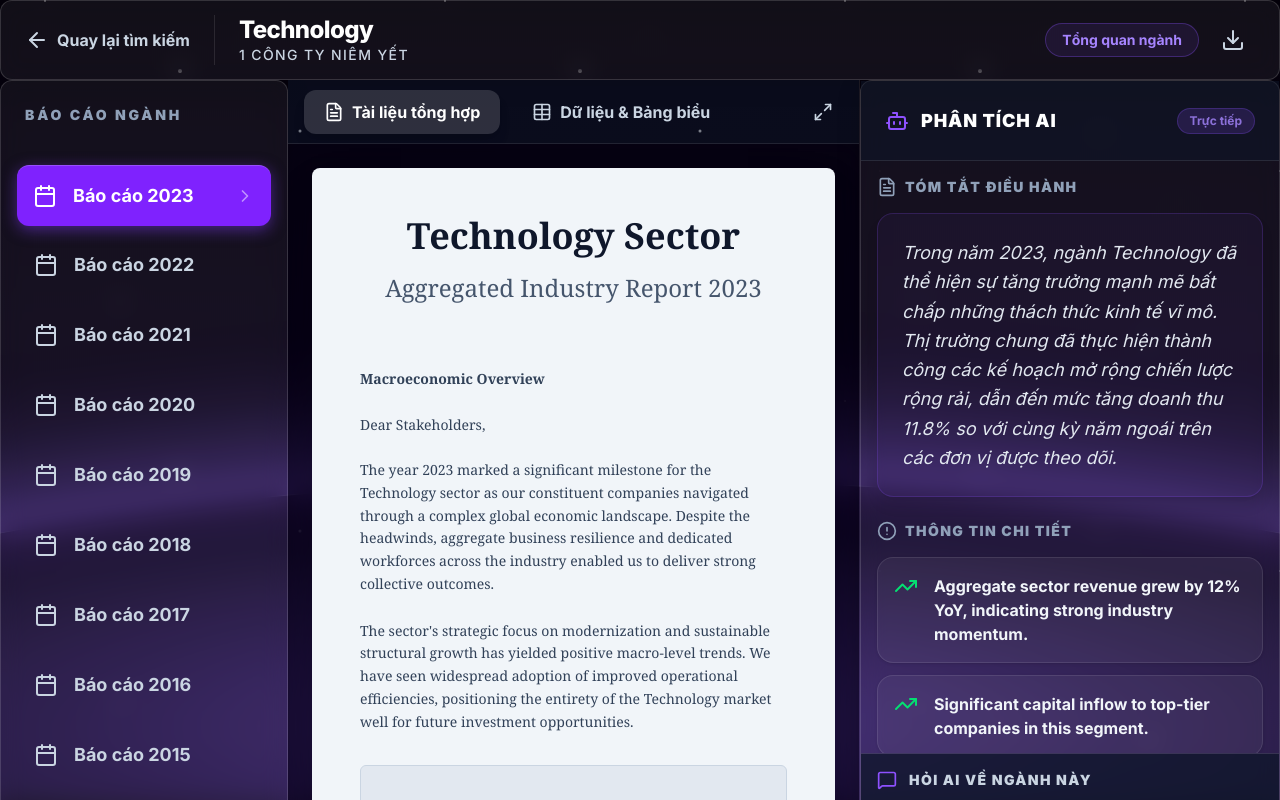
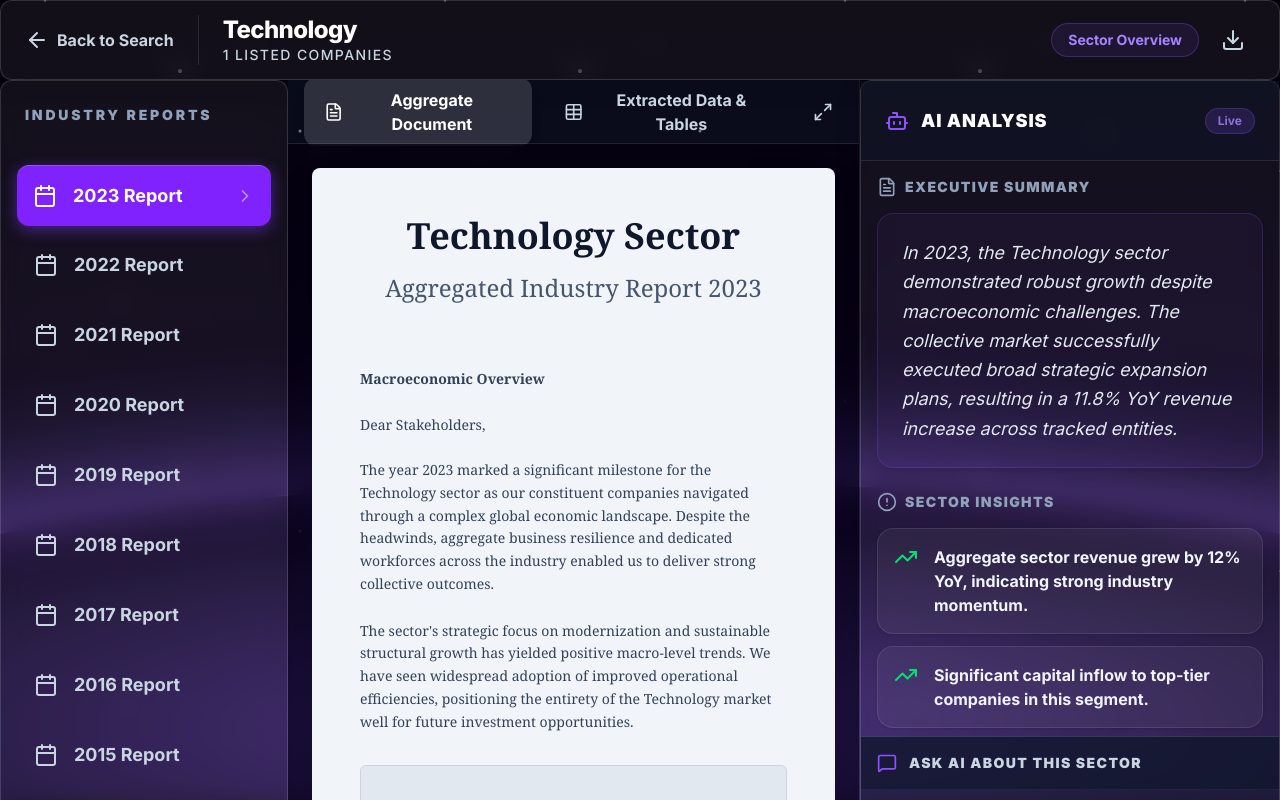
Before and after one commit to lvhaa1410/KB-BCTN, a Next.js app: page /sector/1 in a window 1280 px wide. Shown: the top 800 px of the page. Built offline with nearby package versions, Linux system fonts and the light colour scheme.

Commit message:
Update UI colors to matching brand tokens and translate to English

```diff
--- a/app/company/[ticker]/page.tsx
+++ b/app/company/[ticker]/page.tsx
@@ -82,7 +82,7 @@ export default function CompanyPage({ params }: { params: Promise<{ ticker: stri
       <header className="h-20 border-b border-white/10 glass-panel rounded-none flex items-center px-6 shrink-0 z-20 sticky top-0">
         <Link href="/" className="flex items-center gap-2 text-slate-300 hover:text-white transition-colors mr-6">
           <ArrowLeft className="w-6 h-6" />
-          <span className="text-base font-bold">Quay lại tìm kiếm</span>
+          <span className="text-base font-bold">Back to Search</span>
         </Link>
 
         <div className="flex items-center gap-4 border-l border-white/10 pl-6">
@@ -108,7 +108,7 @@ export default function CompanyPage({ params }: { params: Promise<{ ticker: stri
         {/* Left Panel: Years Navigation (Narrow) */}
         <aside className="w-24 lg:w-72 border-r border-white/10 glass-panel rounded-none flex flex-col shrink-0 overflow-y-auto custom-scrollbar">
           <div className="p-6 hidden lg:block">
-            <h2 className="text-sm font-black text-slate-400 uppercase tracking-[0.2em] mb-4">Báo cáo thường niên</h2>
+            <h2 className="text-sm font-black text-slate-400 uppercase tracking-[0.2em] mb-4">Annual Reports</h2>
           </div>
           <div className="flex flex-col gap-2 p-2 lg:p-4 pt-4 lg:pt-0">
             {years.map(year => (
@@ -122,7 +122,7 @@ export default function CompanyPage({ params }: { params: Promise<{ ticker: stri
                 }`}
               >
                 <Calendar className="w-6 h-6 shrink-0" />
-                <span className="font-bold text-lg hidden lg:block">Báo cáo {year}</span>
+                <span className="font-bold text-lg hidden lg:block">{year} Report</span>
                 {selectedYear === year && <ChevronRight className="w-5 h-5 ml-auto hidden lg:block text-white/50" />}
               </button>
             ))}
@@ -140,7 +140,7 @@ export default function CompanyPage({ params }: { params: Promise<{ ticker: stri
               }`}
             >
               <FileText className="w-5 h-5" />
-              Tài liệu gốc
+              Original Document
             </button>
             <button
               onClick={() => setActiveTab('tables')}
@@ -149,7 +149,7 @@ export default function CompanyPage({ params }: { params: Promise<{ ticker: stri
               }`}
             >
               <TableIcon className="w-5 h-5" />
-              Dữ liệu & Bảng biểu
+              Extracted Data & Tables
             </button>
             <div className="ml-auto">
               <button className="p-2.5 text-slate-300 hover:text-white hover:bg-white/5 rounded-xl transition-colors">
@@ -208,23 +208,23 @@ export default function CompanyPage({ params }: { params: Promise<{ ticker: stri
                   <div className="glass-panel p-8 border-violet-500/20 bg-violet-500/5 shadow-[0_8px_32px_rgba(0,0,0,0.3)]">
                     <h3 className="text-xl font-black text-violet-400 mb-6 flex items-center gap-3">
                       <Sparkles className="w-6 h-6" />
-                      Thuộc tính then chốt
+                      Key Attributes
                     </h3>
                     <div className="grid grid-cols-2 md:grid-cols-4 gap-6">
                       <div className="bg-slate-900/60 p-5 rounded-2xl border border-white/10">
-                        <div className="text-slate-400 text-sm font-bold uppercase tracking-wider mb-2">Tổng doanh thu</div>
+                        <div className="text-slate-400 text-sm font-bold uppercase tracking-wider mb-2">Total Revenue</div>
                         <div className="text-2xl font-black text-white">120.5T VND</div>
                       </div>
                       <div className="bg-slate-900/60 p-5 rounded-2xl border border-white/10">
-                        <div className="text-slate-400 text-sm font-bold uppercase tracking-wider mb-2">Lợi nhuận ròng</div>
+                        <div className="text-slate-400 text-sm font-bold uppercase tracking-wider mb-2">Net Profit</div>
                         <div className="text-2xl font-black text-green-400">16.2T VND</div>
                       </div>
                       <div className="bg-slate-900/60 p-5 rounded-2xl border border-white/10">
-                        <div className="text-slate-400 text-sm font-bold uppercase tracking-wider mb-2">Số chi nhánh</div>
+                        <div className="text-slate-400 text-sm font-bold uppercase tracking-wider mb-2">Branches/Stores</div>
                         <div className="text-2xl font-black text-white">3,450</div>
                       </div>
                       <div className="bg-slate-900/60 p-5 rounded-2xl border border-white/10">
-                        <div className="text-slate-400 text-sm font-bold uppercase tracking-wider mb-2">Tổng nhân sự</div>
+                        <div className="text-slate-400 text-sm font-bold uppercase tracking-wider mb-2">Total Employees</div>
                         <div className="text-2xl font-black text-white">45,000</div>
                       </div>
                     </div>
@@ -270,8 +270,8 @@ export default function CompanyPage({ params }: { params: Promise<{ ticker: stri
         <aside className="w-[420px] glass-panel rounded-none flex flex-col shrink-0 border-l-0">
           <div className="h-20 border-b border-white/10 flex items-center px-6 gap-3 shrink-0 bg-slate-900/50">
             <Bot className="w-6 h-6 text-violet-500" />
-            <h2 className="text-lg font-black text-white uppercase tracking-wider">Phân tích AI</h2>
-            <span className="ml-auto text-xs font-bold px-3 py-1 rounded-full bg-violet-500/20 text-violet-400 border border-violet-500/30 animate-pulse">Trực tiếp</span>
+            <h2 className="text-lg font-black text-white uppercase tracking-wider">AI Analysis</h2>
+            <span className="ml-auto text-xs font-bold px-3 py-1 rounded-full bg-violet-500/20 text-violet-400 border border-violet-500/30 animate-pulse">Live</span>
           </div>
 
           <div className="flex-1 overflow-y-auto custom-scrollbar p-4 space-y-6">
@@ -279,17 +279,17 @@ export default function CompanyPage({ params }: { params: Promise<{ ticker: stri
             {/* Executive Summary */}
             <section>
               <h3 className="text-sm font-black text-slate-400 uppercase tracking-widest mb-4 flex items-center gap-2">
-                <FileText className="w-5 h-5" /> Tóm tắt điều hành
+                <FileText className="w-5 h-5" /> Executive Summary
               </h3>
               <div className="text-lg text-slate-200 leading-relaxed bg-violet-500/5 p-6 rounded-2xl border border-violet-500/20 shadow-lg italic">
-                Trong năm {selectedYear}, {company.ticker} đã thể hiện sự tăng trưởng mạnh mẽ bất chấp những thách thức kinh tế vĩ mô. Công ty đã thực hiện thành công kế hoạch mở rộng chiến lược của mình, dẫn đến mức tăng doanh thu 15% so với cùng kỳ năm ngoái.
+                In {selectedYear}, {company.ticker} demonstrated robust growth despite macroeconomic challenges. The company successfully executed its strategic expansion plan, resulting in a 15% YoY revenue increase.
               </div>
             </section>
 
             {/* Highlights & Lowlights */}
             <section>
               <h3 className="text-sm font-black text-slate-400 uppercase tracking-widest mb-4 flex items-center gap-2">
-                <AlertCircle className="w-5 h-5" /> Thông tin chi tiết
+                <AlertCircle className="w-5 h-5" /> Key Insights
               </h3>
               <div className="space-y-3">
                 {mockHighlights.map((highlight, idx) => (
@@ -313,7 +313,7 @@ export default function CompanyPage({ params }: { params: Promise<{ ticker: stri
           <div className="h-[45%] border-t border-white/10 flex flex-col bg-slate-900/40">
             <div className="p-4 border-b border-white/5 bg-slate-900/60 flex items-center gap-3">
               <MessageSquare className="w-5 h-5 text-violet-500" />
-              <h3 className="text-sm font-black text-slate-300 uppercase tracking-widest">Hỏi AI về báo cáo này</h3>
+              <h3 className="text-sm font-black text-slate-300 uppercase tracking-widest">Ask AI about this report</h3>
             </div>
 
             <div className="flex-1 overflow-y-auto custom-scrollbar p-6 space-y-5">
@@ -336,7 +336,7 @@ export default function CompanyPage({ params }: { params: Promise<{ ticker: stri
                   type="text"
                   value={chatInput}
                   onChange={(e) => setChatInput(e.target.value)}
-                  placeholder="Hỏi AI phân tích chi tiết..."
+                  placeholder="Ask AI for detailed analysis..."
                   className="w-full bg-slate-900 border-2 border-slate-700 rounded-2xl py-4 pl-6 pr-14 text-base text-white placeholder:text-slate-500 focus:outline-none focus:border-violet-500 transition-all shadow-inner"
                 />
                 <button
--- a/app/globals.css
+++ b/app/globals.css
@@ -29,7 +29,7 @@
   }
 
   .text-gradient {
-    @apply bg-clip-text text-transparent bg-gradient-to-r from-violet-400 to-indigo-300;
+    @apply bg-clip-text text-transparent bg-gradient-to-r from-blue-400 to-teal-300;
   }
 }
 
--- a/app/page.tsx
+++ b/app/page.tsx
@@ -134,15 +134,15 @@ export default function Home() {
                   className="absolute top-full left-0 right-0 mt-4 glass-panel p-6 z-50 flex flex-wrap gap-3 shadow-2xl"
                 >
                   <div className="w-full text-sm font-bold text-slate-300 mb-3 uppercase tracking-wider flex items-center gap-2">
-                    <Building2 className="w-5 h-5 text-blue-400" /> Suggested Companies
+                    <Building2 className="w-5 h-5 text-violet-500" /> Suggested Companies
                   </div>
                   {mockCompanies.slice(0, 6).map(company => (
                     <button
                       key={company.id}
                       onClick={() => setSearchQuery(company.ticker)}
-                      className="px-5 py-2.5 rounded-full bg-slate-800/80 border border-slate-600 hover:bg-slate-700 hover:border-blue-500/50 hover:shadow-[0_0_10px_rgba(59,130,246,0.3)] hover:text-white text-base text-slate-200 font-medium transition-all duration-200 flex items-center gap-2"
+                      className="px-5 py-2.5 rounded-full bg-slate-800/80 border border-slate-600 hover:bg-slate-700 hover:border-violet-500/50 hover:shadow-[0_0_10px_rgba(124,58,237,0.4)] hover:text-white text-base text-slate-200 font-medium transition-all duration-200 flex items-center gap-2"
                     >
-                      <span className="w-2 h-2 rounded-full bg-blue-500"></span>
+                      <span className="w-2 h-2 rounded-full bg-violet-500"></span>
                       <span className="font-bold text-white">{company.ticker}</span>
                       <span className="text-slate-400 text-sm">| {company.sector}</span>
                     </button>
@@ -198,11 +198,11 @@ export default function Home() {
                   <div className="flex justify-between items-start mb-4">
                     <div className="flex items-center gap-3">
                       <div>
-                        <h3 className="text-2xl font-extrabold text-white group-hover:text-blue-400 transition-colors">{company.ticker}</h3>
+                        <h3 className="text-2xl font-extrabold text-white group-hover:text-violet-400 transition-colors">{company.ticker}</h3>
                         <span className="text-sm font-mono text-slate-300 bg-slate-800 px-2.5 py-1 rounded-md">{company.exchange}</span>
                       </div>
                     </div>
-                    <ChevronRight className="w-6 h-6 text-slate-400 group-hover:text-blue-400 transition-colors transform group-hover:translate-x-1" />
+                    <ChevronRight className="w-6 h-6 text-slate-400 group-hover:text-violet-400 transition-colors transform group-hover:translate-x-1" />
                   </div>
 
                   <p className="text-slate-200 text-base leading-relaxed mb-6 flex-grow line-clamp-2">
--- a/app/sector/[slug]/page.tsx
+++ b/app/sector/[slug]/page.tsx
@@ -84,19 +84,19 @@ export default function SectorPage({ params }: { params: Promise<{ slug: string
       <header className="h-20 border-b border-white/10 glass-panel rounded-none flex items-center px-6 shrink-0 z-20 sticky top-0">
         <Link href="/" className="flex items-center gap-2 text-slate-300 hover:text-white transition-colors mr-6">
           <ArrowLeft className="w-6 h-6" />
-          <span className="text-base font-bold">Quay lại tìm kiếm</span>
+          <span className="text-base font-bold">Back to Search</span>
         </Link>
 
         <div className="flex items-center gap-4 border-l border-white/10 pl-6">
           <div>
             <h1 className="text-2xl font-extrabold text-white leading-tight tracking-tight">{sectorStr}</h1>
-            <p className="text-sm font-medium text-slate-300 uppercase tracking-widest">{sectorCompanies.length} Công ty niêm yết</p>
+            <p className="text-sm font-medium text-slate-300 uppercase tracking-widest">{sectorCompanies.length} Listed Companies</p>
           </div>
         </div>
 
         <div className="ml-auto flex items-center gap-3">
           <span className="text-sm font-bold px-4 py-1.5 rounded-full bg-violet-500/10 text-violet-400 border border-violet-500/30">
-            Tổng quan ngành
+            Sector Overview
           </span>
           <button className="p-2.5 text-slate-300 hover:text-white hover:bg-white/5 rounded-xl transition-colors">
             <Download className="w-6 h-6" />
@@ -110,7 +110,7 @@ export default function SectorPage({ params }: { params: Promise<{ slug: string
         {/* Left Panel: Years Navigation (Narrow) */}
         <aside className="w-24 lg:w-72 border-r border-white/10 glass-panel rounded-none flex flex-col shrink-0 overflow-y-auto custom-scrollbar">
           <div className="p-6 hidden lg:block">
-            <h2 className="text-sm font-black text-slate-400 uppercase tracking-[0.2em] mb-4">Báo cáo ngành</h2>
+            <h2 className="text-sm font-black text-slate-400 uppercase tracking-[0.2em] mb-4">Industry Reports</h2>
           </div>
           <div className="flex flex-col gap-2 p-2 lg:p-4 pt-4 lg:pt-0">
             {years.map(year => (
@@ -124,7 +124,7 @@ export default function SectorPage({ params }: { params: Promise<{ slug: string
                 }`}
               >
                 <Calendar className="w-6 h-6 shrink-0" />
-                <span className="font-bold text-lg hidden lg:block">Báo cáo {year}</span>
+                <span className="font-bold text-lg hidden lg:block">{year} Report</span>
                 {selectedYear === year && <ChevronRight className="w-5 h-5 ml-auto hidden lg:block text-white/50" />}
               </button>
             ))}
@@ -142,7 +142,7 @@ export default function SectorPage({ params }: { params: Promise<{ slug: string
               }`}
             >
               <FileText className="w-5 h-5" />
-              Tài liệu tổng hợp
+              Aggregate Document
             </button>
             <button
               onClick={() => setActiveTab('tables')}
@@ -151,7 +151,7 @@ export default function SectorPage({ params }: { params: Promise<{ slug: string
               }`}
             >
               <TableIcon className="w-5 h-5" />
-              Dữ liệu & Bảng biểu
+              Extracted Data & Tables
             </button>
             <div className="ml-auto">
               <button className="p-2.5 text-slate-300 hover:text-white hover:bg-white/5 rounded-xl transition-colors">
@@ -210,23 +210,23 @@ export default function SectorPage({ params }: { params: Promise<{ slug: string
                   <div className="glass-panel p-8 border-violet-500/20 bg-violet-500/5 shadow-[0_8px_32px_rgba(0,0,0,0.3)]">
                     <h3 className="text-xl font-black text-violet-400 mb-6 flex items-center gap-3">
                       <Sparkles className="w-6 h-6" />
-                      Thuộc tính ngành then chốt
+                      Key Sector Attributes
                     </h3>
                     <div className="grid grid-cols-2 md:grid-cols-4 gap-6">
                       <div className="bg-slate-900/60 p-5 rounded-2xl border border-white/10">
-                        <div className="text-slate-400 text-sm font-bold uppercase tracking-wider mb-2">Mục tiêu doanh thu ngành</div>
+                        <div className="text-slate-400 text-sm font-bold uppercase tracking-wider mb-2">Sector Revenue Target</div>
                         <div className="text-2xl font-black text-white">~ 480T VND</div>
                       </div>
                       <div className="bg-slate-900/60 p-5 rounded-2xl border border-white/10">
-                        <div className="text-slate-400 text-sm font-bold uppercase tracking-wider mb-2">Lợi nhuận toàn ngành</div>
+                        <div className="text-slate-400 text-sm font-bold uppercase tracking-wider mb-2">Sector Profit Pool</div>
                         <div className="text-2xl font-black text-green-400">61.2T VND</div>
                       </div>
                       <div className="bg-slate-900/60 p-5 rounded-2xl border border-white/10">
-                        <div className="text-slate-400 text-sm font-bold uppercase tracking-wider mb-2">Số đơn vị theo dõi</div>
+                        <div className="text-slate-400 text-sm font-bold uppercase tracking-wider mb-2">Tracked Entities</div>
                         <div className="text-2xl font-black text-white">{sectorCompanies.length}</div>
                       </div>
                       <div className="bg-slate-900/60 p-5 rounded-2xl border border-white/10">
-                        <div className="text-slate-400 text-sm font-bold uppercase tracking-wider mb-2">P/E trung bình</div>
+                        <div className="text-slate-400 text-sm font-bold uppercase tracking-wider mb-2">Avg PE Ratio</div>
                         <div className="text-2xl font-black text-white">14.5x</div>
                       </div>
                     </div>
@@ -272,8 +272,8 @@ export default function SectorPage({ params }: { params: Promise<{ slug: string
         <aside className="w-[420px] glass-panel rounded-none flex flex-col shrink-0 border-l-0">
           <div className="h-20 border-b border-white/10 flex items-center px-6 gap-3 shrink-0 bg-slate-900/50">
             <Bot className="w-6 h-6 text-violet-500" />
-            <h2 className="text-lg font-black text-white uppercase tracking-wider">Phân tích AI</h2>
-            <span className="ml-auto text-xs font-bold px-3 py-1 rounded-full bg-violet-500/20 text-violet-400 border border-violet-500/30 animate-pulse">Trực tiếp</span>
+            <h2 className="text-lg font-black text-white uppercase tracking-wider">AI Analysis</h2>
+            <span className="ml-auto text-xs font-bold px-3 py-1 rounded-full bg-violet-500/20 text-violet-400 border border-violet-500/30 animate-pulse">Live</span>
           </div>
 
           <div className="flex-1 overflow-y-auto custom-scrollbar p-4 space-y-6">
@@ -281,17 +281,17 @@ export default function SectorPage({ params }: { params: Promise<{ slug: string
             {/* Executive Summary */}
             <section>
               <h3 className="text-sm font-black text-slate-400 uppercase tracking-widest mb-4 flex items-center gap-2">
-                <FileText className="w-5 h-5" /> Tóm tắt điều hành
+                <FileText className="w-5 h-5" /> Executive Summary
               </h3>
               <div className="text-lg text-slate-200 leading-relaxed bg-violet-500/5 p-6 rounded-2xl border border-violet-500/20 shadow-lg italic">
-                Trong năm {selectedYear}, ngành {sectorStr} đã thể hiện sự tăng trưởng mạnh mẽ bất chấp những thách thức kinh tế vĩ mô. Thị trường chung đã thực hiện thành công các kế hoạch mở rộng chiến lược rộng rải, dẫn đến mức tăng doanh thu 11.8% so với cùng kỳ năm ngoái trên các đơn vị được theo dõi.
+                In {selectedYear}, the {sectorStr} sector demonstrated robust growth despite macroeconomic challenges. The collective market successfully executed broad strategic expansion plans, resulting in a 11.8% YoY revenue increase across tracked entities.
               </div>
             </section>
 
             {/* Highlights & Lowlights */}
             <section>
               <h3 className="text-sm font-black text-slate-400 uppercase tracking-widest mb-4 flex items-center gap-2">
-                <AlertCircle className="w-5 h-5" /> Thông tin chi tiết
+                <AlertCircle className="w-5 h-5" /> Sector Insights
               </h3>
               <div className="space-y-3">
                 {mockHighlights.map((highlight, idx) => (
@@ -315,7 +315,7 @@ export default function SectorPage({ params }: { params: Promise<{ slug: string
           <div className="h-[45%] border-t border-white/10 flex flex-col bg-slate-900/40">
             <div className="p-4 border-b border-white/5 bg-slate-900/60 flex items-center gap-3">
               <MessageSquare className="w-5 h-5 text-violet-500" />
-              <h3 className="text-sm font-black text-slate-300 uppercase tracking-widest">Hỏi AI về ngành này</h3>
+              <h3 className="text-sm font-black text-slate-300 uppercase tracking-widest">Ask AI about this sector</h3>
             </div>
 
             <div className="flex-1 overflow-y-auto custom-scrollbar p-6 space-y-5">
@@ -338,7 +338,7 @@ export default function SectorPage({ params }: { params: Promise<{ slug: string
                   type="text"
                   value={chatInput}
                   onChange={(e) => setChatInput(e.target.value)}
-                  placeholder="Hỏi AI phân tích chi tiết..."
+                  placeholder="Ask AI for detailed analysis..."
                   className="w-full bg-slate-900 border-2 border-slate-700 rounded-2xl py-4 pl-6 pr-14 text-base text-white placeholder:text-slate-500 focus:outline-none focus:border-violet-500 transition-all shadow-inner"
                 />
                 <button
```
